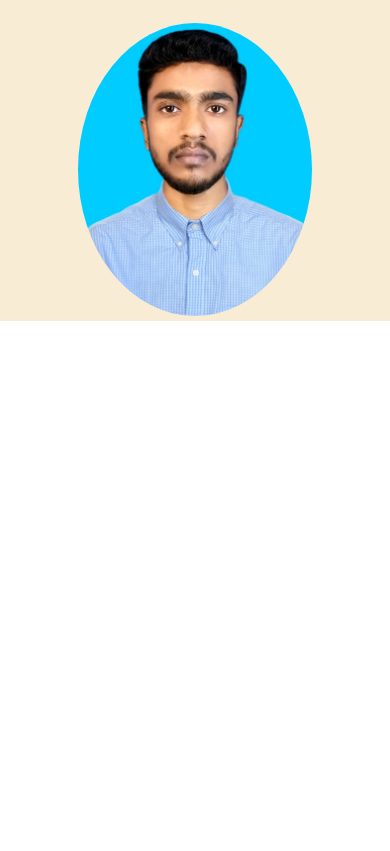
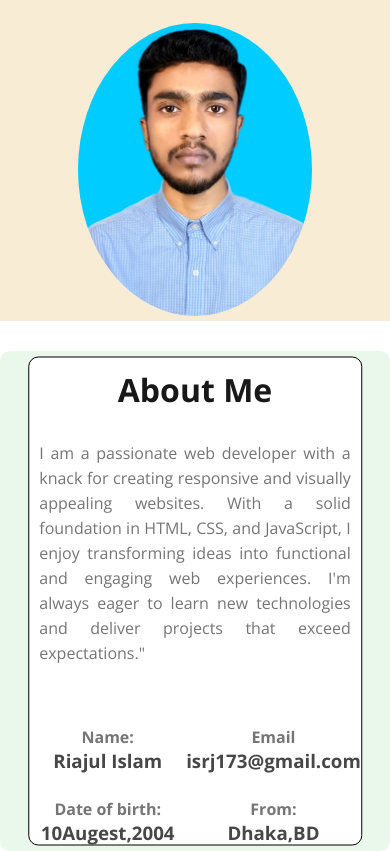
Before and after one commit to rjriajul1/This-is-my-protfolio, a plain HTML site: page index.html in a window 390 px wide. Shown: the part 736-1587 px from the top of the page. Before the commit the page ends 1057 px from the top, so only its background shows below. Drawn offline with nearby package versions, Linux system fonts and the light colour scheme.

Commit message:
added a new responsive file

```diff
--- a/index.html
+++ b/index.html
@@ -1,5 +1,6 @@
 <!DOCTYPE html>
 <html lang="en">
+
 <head>
     <meta charset="UTF-8">
     <meta name="viewport" content="width=device-width, initial-scale=1.0">
@@ -7,6 +8,7 @@
     <link rel="stylesheet" href="style/style.css">
 
 </head>
+
 <body>
     <header class="header">
         <nav class="headr-container">
@@ -24,7 +26,10 @@
 
                 <h3 class="banner-greeting bark-2">Hi,I am</h3>
                 <h1 class="banner-title dark-1">Riajul Islam</h1>
-                <p class="banner-discription dark-3">"Hi, I'm Riajul, a passionate web developer dedicated to crafting visually stunning and highly functional websites. With a focus on clean code and seamless user experiences, I bring ideas to life on the web. Let's collaborate to turn your vision into reality!" <br>
+                <p class="banner-discription dark-3">"Hi, I'm Riajul, a passionate web developer dedicated to crafting
+                    visually stunning and highly functional websites. With a focus on clean code and seamless user
+                    experiences, I bring ideas to life on the web. Let's collaborate to turn your vision into reality!"
+                    <br>
                     Feel free to tweak it based on your personal style!</p>
 
                 <div class="banner-btn">
@@ -32,21 +37,51 @@
                     <button class="btn-primary">Contact</button>
 
                 </div>
-
-
-
             </div>
 
             <div class="banner-profile">
 
-            <img  src="images/riajul.jpg" alt="">
+                <img src="images/riajul.jpg" alt="">
 
             </div>
 
+        </section>
+    </header>
+
+    <main>
+
+        <section class="about">
+            <div class="about-container">
+                <h2 class="about-section-title dark-1">About Me</h2>
+                <P class="about-description dark-3">I am a passionate web developer with a knack for creating responsive and visually appealing websites. With a solid foundation in HTML, CSS, and JavaScript, I enjoy transforming ideas into functional and engaging web experiences. I'm always eager to learn new technologies and deliver projects that exceed expectations."</P>
+
+                <div class="about-info-container">
+                    <div>
+                        <h4 class="dark-3">Name:</h4>
+                        <h3 class="bark-2">Riajul Islam</h3>
+                    </div>
+                    <div>
+                        <h4 class="dark-3">Email</h4>
+                        <h3 class="bark-2">isrj173@gmail.com</h3>
+
+                    </div>
+                    <div>
+                        <h4 class="dark-3">Date of birth:</h4>
+                        <h3 class="bark-2">10Augest,2004</h3>
+                    </div>
+                    <div>
+                        <h4 class="dark-3">From:</h4>
+                        <h3 class="from bark-2">Dhaka,BD</h3>
+                    </div>
+                </div>
+
+            </div>
+
+        </section>
+
+    </main>
 
 
+</body>
 
-        </section>
-     </header>
-</body>
 </html>
--- a/style/style.css
+++ b/style/style.css
@@ -42,11 +42,14 @@ body{
 
 
 
+
 /* header styel start here */
 
 .header{
     /* margin: 0 auto; */
    background-color: rgba(245, 222, 179, 0.568);
+   /* position: sticky;
+   top: 0px; */
 }
 
 .headr-container{
@@ -125,18 +128,70 @@ li a{
 }
 .banner-btn{
     margin-top: 20px;
+
+}
+.banner-btn button{
+    margin-right: 10px;
 }
 
 
 /* header style end here */
 
 
+/* about section style start here */
+
+.about{
+    max-width: 80%;
+    height: 550px;
+    margin: 0 auto;
+    background-color: #e2f6e5c3;
+    margin-top: 60px;
+    border-radius: 10px;
+
+}
+.about-container{
+    position: relative;
+    left: 50%;
+    top: 50%;
+    transform: translate(-50%,-50%);
+    max-width: 60%;
+    text-align: center;
+    background-color: white;
+    border-radius: 10px;
+    border: 1px solid black;
+}
+.about-section-title{
+    font-size: 2em;
+    font-weight: bold;
+    margin:10px 0 20px 0;
+}
+
+.about-description{
+    font-weight: 18px;
+    margin-bottom: 50px;
+    line-height: 20px;
+    text-align: center;
+
+}
+
+.about-info-container{
+    display: flex;
+    justify-content: space-evenly;
+
+}
+
+
+/* about section style end here */
+
+
  /* for small device  */
 
  @media screen and (max-width:576px) {
-      .headr-container,ul,.banner{
+      .headr-container,ul,.banner,.about-info-container{
         flex-direction: column;
       }
+
+      /* header section small device start here */
       .header{
         width: 100%;
     }
@@ -172,4 +227,42 @@ li a{
     .headr-container{
        width: 100%;
     }
+
+    /* headr section small device style end here */
+
+
+    /* about section small device styel start here */
+
+    .about{
+        max-width: 100%;
+        height: 500px;
+        background-color: #e2f6e5c3;
+        margin-top: 30px;
+
+
+
+    }
+
+
+    .about-container{
+        max-width: 85%;
+    }
+    .about-info-container{
+        display: grid;
+        grid-template-columns: repeat(2,1fr);
+        justify-content: space-between;
+        row-gap: 25px;
+    }
+
+
+.about-description{
+    line-height: 25px;
+    text-align: justify;
+    padding: 10px;
+
+}
+
+
+
+    /* about section smalll device style end here */
  }
```
Lines whose indentation alone changed are shown as unchanged.
